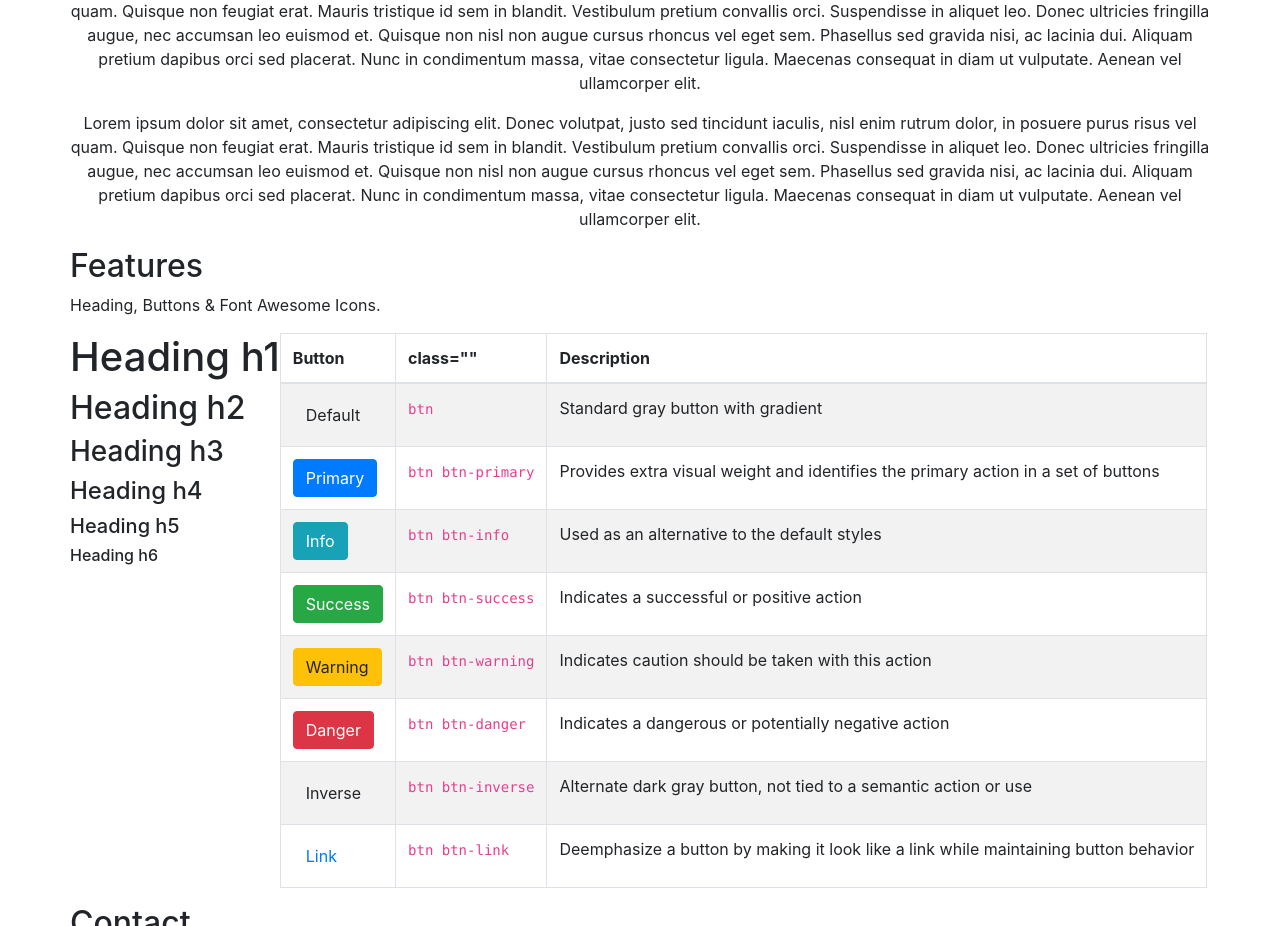
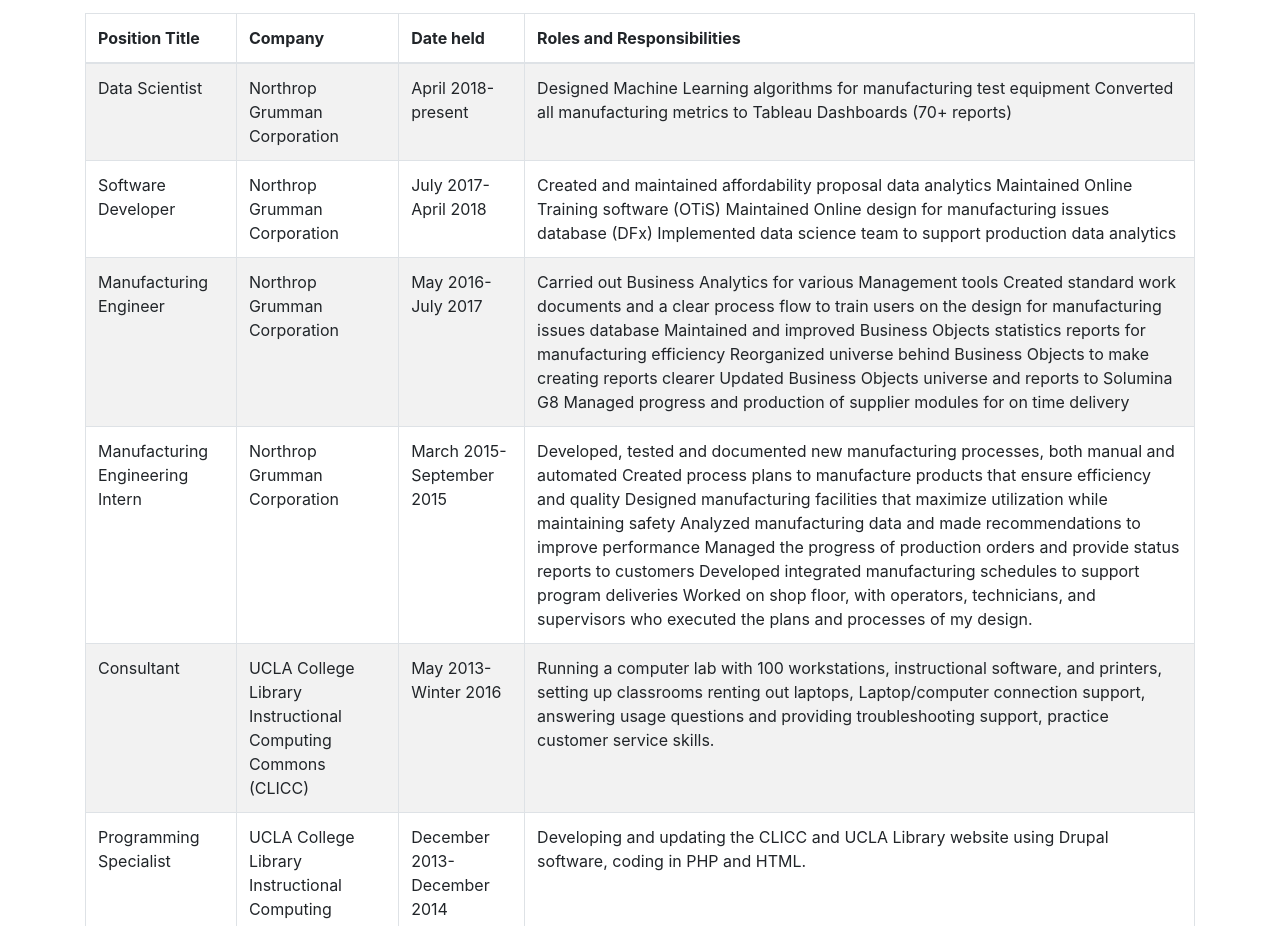
Before and after one commit to turningleaf365/turningleaf365.github.io, a plain HTML site: page index.html in a window 1280 px wide. Shown: the part 507-1433 px from the top of the page. Drawn offline with nearby package versions, Linux system fonts and the light colour scheme.

Commit message:
Update index.html

```diff
--- a/index.html
+++ b/index.html
@@ -39,7 +39,7 @@
 		<div class="navbar-nav">
 				<a class="nav-item nav-link active" href="#home">Home</a>
 				<a class="nav-item nav-link"  href="#projects">Projects</a>
-				<a class="nav-item nav-link" href="#aboutus">About</a>
+				<a class="nav-item nav-link" href="#aboutus">About Data Kim</a>
 				<a class="nav-item nav-link"  href="#contact">Contact</a>
 		</div>
 		</div><!--collapse-->
@@ -72,11 +72,11 @@
 					<div class="title">
 						<h2>Projects</h2>
 						<div class="hr hr-small hr-center"><span class="hr-inner"></span></div>
-						<p>Test example 1</p>
+						<p>Projects I have worked on over the past couple years to show off skills</p>
 					</div>
 				</div>
 
-				<div class="container ">
+				<div >
 
 						<h3>Tableau</h3>
 						<div class='tableauPlaceholder' id='viz1556586406075' style='position: relative'>
@@ -111,12 +111,12 @@
 					<div class="span4 i-block">
 
 						<h3>R</h3>
-						<p>Lorem ipsum dolor sit amet, consectetur adipiscing elit. Donec volutpat, justo sed tincidunt iaculis, nisl enim rutrum dolor, in posuere purus risus vel quam</p>
+						<p>Coming Soon</p>
 					</div>
 					<div class="span4 i-block">
 
 						<h3>Python</h3>
-						<p>Lorem ipsum dolor sit amet, consectetur adipiscing elit. Donec volutpat, justo sed tincidunt iaculis, nisl enim rutrum dolor, in posuere purus risus vel quam</p>
+							<p>Coming Soon</p>
 					</div>
 			</div>
 		</div>
@@ -131,20 +131,12 @@
 						<div class="title">
 							<h2>About</h2>
 							<div class="hr hr-small hr-center"><span class="hr-inner"></span></div>
-							<p>Strong engineering professional with a BS focused in Statistics from University of California, Los Angeles.</p>
-
+							<p>Strong Data Scientist professional with a BS focused in Statistics from University of California, Los Angeles.</p>
 						</div>
-						<p class="text-center">
-							Lorem ipsum dolor sit amet, consectetur adipiscing elit. Donec volutpat, justo sed tincidunt iaculis, nisl enim rutrum dolor, in posuere purus risus vel quam. Quisque non feugiat erat. Mauris tristique id sem in blandit. Vestibulum pretium convallis orci. Suspendisse in aliquet leo. Donec ultricies fringilla augue, nec accumsan leo euismod et. Quisque non nisl non augue cursus rhoncus vel eget sem. Phasellus sed gravida nisi, ac lacinia dui. Aliquam pretium dapibus orci sed placerat. Nunc in condimentum massa, vitae consectetur ligula. Maecenas consequat in diam ut vulputate. Aenean vel ullamcorper elit.
-						</p>
-						<p class="text-center">
-							Lorem ipsum dolor sit amet, consectetur adipiscing elit. Donec volutpat, justo sed tincidunt iaculis, nisl enim rutrum dolor, in posuere purus risus vel quam. Quisque non feugiat erat. Mauris tristique id sem in blandit. Vestibulum pretium convallis orci. Suspendisse in aliquet leo. Donec ultricies fringilla augue, nec accumsan leo euismod et. Quisque non nisl non augue cursus rhoncus vel eget sem. Phasellus sed gravida nisi, ac lacinia dui. Aliquam pretium dapibus orci sed placerat. Nunc in condimentum massa, vitae consectetur ligula. Maecenas consequat in diam ut vulputate. Aenean vel ullamcorper elit.
-						</p>
 					</div>
 				</div>
 			</div>
 		</div>
-
 	</div>
 	<!-- End About US -->
 	<!-- Features Section -->
@@ -154,123 +146,113 @@
 				<div class="row">
 					<div class="span12">
 						<div class="title">
-							<h2>Features</h2>
+							<h2>Curricula Vitae</h2>
 							<div class="hr hr-small hr-center"><span class="hr-inner"></span></div>
-							<p>Heading, Buttons &amp; Font Awesome Icons.</p>
+							<p>Work Experience, Skills, &amp; Awards</p>
 						</div>
 					</div>
 				</div>
-				<div class="row">
-					<div class="span4">
-						<h1>Heading h1</h1>
-						<h2>Heading h2</h2>
-						<h3>Heading h3</h3>
-						<h4>Heading h4</h4>
-						<h5>Heading h5</h5>
-						<h6>Heading h6</h6>
-					</div>
 					<div class="span8">
 						<table class="table table-bordered table-striped">
 							<thead>
 								<tr>
-									<th>Button</th>
-									<th>class=""</th>
-									<th>Description</th>
+									<th>Position Title</th>
+									<th>Company</th>
+									<th>Date held</th>
+									<th>Roles and Responsibilities</th>
 								</tr>
 							</thead>
 							<tbody>
 								<tr>
-									<td><button type="button" class="btn">Default</button></td>
-									<td><code>btn</code></td>
-									<td>Standard gray button with gradient</td>
+									<td>Data Scientist</td>
+									<td>Northrop Grumman Corporation</td>
+									<td>April 2018-present</td>
+									<td>Designed Machine Learning algorithms for manufacturing test equipment
+Converted all manufacturing metrics to Tableau Dashboards (70+ reports)</td>
 								</tr>
 								<tr>
-									<td><button type="button" class="btn btn-primary">Primary</button></td>
-									<td><code>btn btn-primary</code></td>
-									<td>Provides extra visual weight and identifies the primary action in a set of buttons</td>
+										<td>Software Developer</td>
+									<td>Northrop Grumman Corporation</td>
+									<td>July 2017-April 2018</td>
+									<td>Created and maintained affordability proposal data analytics
+Maintained Online Training software (OTiS)
+Maintained Online design for manufacturing issues database (DFx)
+Implemented data science team to support production data analytics</td>
 								</tr>
 								<tr>
-									<td><button type="button" class="btn btn-info">Info</button></td>
-									<td><code>btn btn-info</code></td>
-									<td>Used as an alternative to the default styles</td>
+								  <td>Manufacturing Engineer</td>
+									<td>Northrop Grumman Corporation</td>
+									<td>May 2016-July 2017</td>
+									<td>Carried out Business Analytics for various Management tools
+Created standard work documents and a clear process flow to train users on the design for manufacturing issues database
+Maintained and improved Business Objects statistics reports for manufacturing efficiency
+Reorganized universe behind Business Objects to make creating reports clearer
+Updated Business Objects universe and reports to Solumina G8
+Managed progress and production of supplier modules for on time delivery</td>
 								</tr>
 								<tr>
-									<td><button type="button" class="btn btn-success">Success</button></td>
-									<td><code>btn btn-success</code></td>
-									<td>Indicates a successful or positive action</td>
+									 <td>Manufacturing Engineering Intern</td>
+									<td>Northrop Grumman Corporation</td>
+									<td>March 2015-September 2015</td>
+									<td>Developed, tested and documented new manufacturing processes, both manual and automated
+Created process plans to manufacture products that ensure efficiency and quality
+Designed manufacturing facilities that maximize utilization while maintaining safety
+Analyzed manufacturing data and made recommendations to improve performance
+Managed the progress of production orders and provide status reports to customers
+Developed integrated manufacturing schedules to support program deliveries
+Worked on shop floor, with operators, technicians, and supervisors who executed the plans and processes of my design.</td>
 								</tr>
 								<tr>
-									<td><button type="button" class="btn btn-warning">Warning</button></td>
-									<td><code>btn btn-warning</code></td>
-									<td>Indicates caution should be taken with this action</td>
+								 <td>Consultant</td>
+									<td>UCLA College Library Instructional Computing Commons (CLICC) </td>
+									<td>May 2013-Winter 2016</td>
+									<td>Running a computer lab with 100 workstations, instructional software, and printers, setting up classrooms renting out laptops, Laptop/computer connection support, answering usage questions and providing troubleshooting support, practice customer service skills.</td>
 								</tr>
 								<tr>
-									<td><button type="button" class="btn btn-danger">Danger</button></td>
-									<td><code>btn btn-danger</code></td>
-									<td>Indicates a dangerous or potentially negative action</td>
+									<td>Programming Specialist</td>
+									<td>UCLA College Library Instructional Computing Commons (CLICC) </td>
+									<td>December 2013-December 2014</td>
+									<td>Developing and updating the CLICC and UCLA Library website using Drupal software, coding in PHP and HTML.</td>
 								</tr>
 								<tr>
-									<td><button type="button" class="btn btn-inverse">Inverse</button></td>
-									<td><code>btn btn-inverse</code></td>
-									<td>Alternate dark gray button, not tied to a semantic action or use</td>
-								</tr>
-								<tr>
-									<td><button type="button" class="btn btn-link">Link</button></td>
-									<td><code>btn btn-link</code></td>
-									<td>Deemphasize a button by making it look like a link while maintaining button behavior</td>
+									<td>Training Specialist</td>
+									<td>UCLA College Library Instructional Computing Commons (CLICC) </td>
+									<td>December 2014-Winter 2016</td>
+									<td>Corresponded with professors, Scheduled classes, kept technology in classrooms up to date and organized space for most efficient layout, held office hours in computer skills.</td>
 								</tr>
 							</tbody>
 						</table>
 					</div>
-
 				</div>
 			</div>
 		</div>
-	</div>
 	<!-- End Features -->
 	<!-- Contact Section -->
 	<div class="section" id="contact" >
 		<div class="container">
 			<div class="content">
-				<div class="row">
 					<div class="span12">
 						<div class="title">
 							<h2>Contact</h2>
-							<div class="hr hr-small hr-center"><span class="hr-inner"></span></div>
-							<p>Blah Blah Blah</p>
-
+							<div class="container hr hr-small"><span class="hr-inner"></span></div>
 						</div>
 					</div>
-					<!--
-					<div class="span8">
-						<iframe width="100%" height="317" frameborder="0" scrolling="no" marginheight="0" marginwidth="0" src="https://maps.google.co.in/maps?f=q&amp;source=s_q&amp;hl=en&amp;geocode=&amp;q=mRova+Solutions,+Pune,+Maharashtra&amp;aq=0&amp;oq=mrova&amp;sll=18.815427,76.775144&amp;sspn=14.731137,19.577637&amp;ie=UTF8&amp;hq=mRova+Solutions,&amp;hnear=Pune,+Maharashtra&amp;t=m&amp;ll=18.526817,73.903141&amp;spn=0.073244,0.132008&amp;z=13&amp;iwloc=A&amp;output=embed"></iframe>
-					</div>
-					-->
-					<!--
-					<div class="span4">
-						<h4>Our Location</h4>
-						<p>F 4, Vidhi Apartment, Jambulkar Chowk, Near Camelia, Wanowari</p>
 						<hr class="grey"/>
-						<h4>Email &amp; Phone</h4>
-						<p>info@mrova.com</p>
-						<p>020-60600340</p>
+						<h4>Email</h4>
+						<p>email for this site</p>
+						<div>
 						<hr class="grey"/>
-						<h4>Socialize With Us</h4>
-						<div class="social">
-							<a href="#fb"><i class="icon-facebook-sign"></i></a>
+						<h4>Socialize</h4>
+						 <p>Social links</p>
+						 <a href="#fb"><i class="icon-facebook-sign"></i></a>
 							<a href="#fb"><i class="icon-twitter-sign"></i></a>
-							<a href="#fb"><i class="icon-google-plus-sign"></i></a>
+						<hr class="grey"/>
 						</div>
-
-					</div>
-					-->
 				</div>
 			</div>
-		</div>
-
 	</div>
 	<!-- End Contact Section -->
-	<div id="footer">
+	<div class="container" id="footer">
 		Designed by Kimberly Alcorn.
 	</div>
   </body>
```
